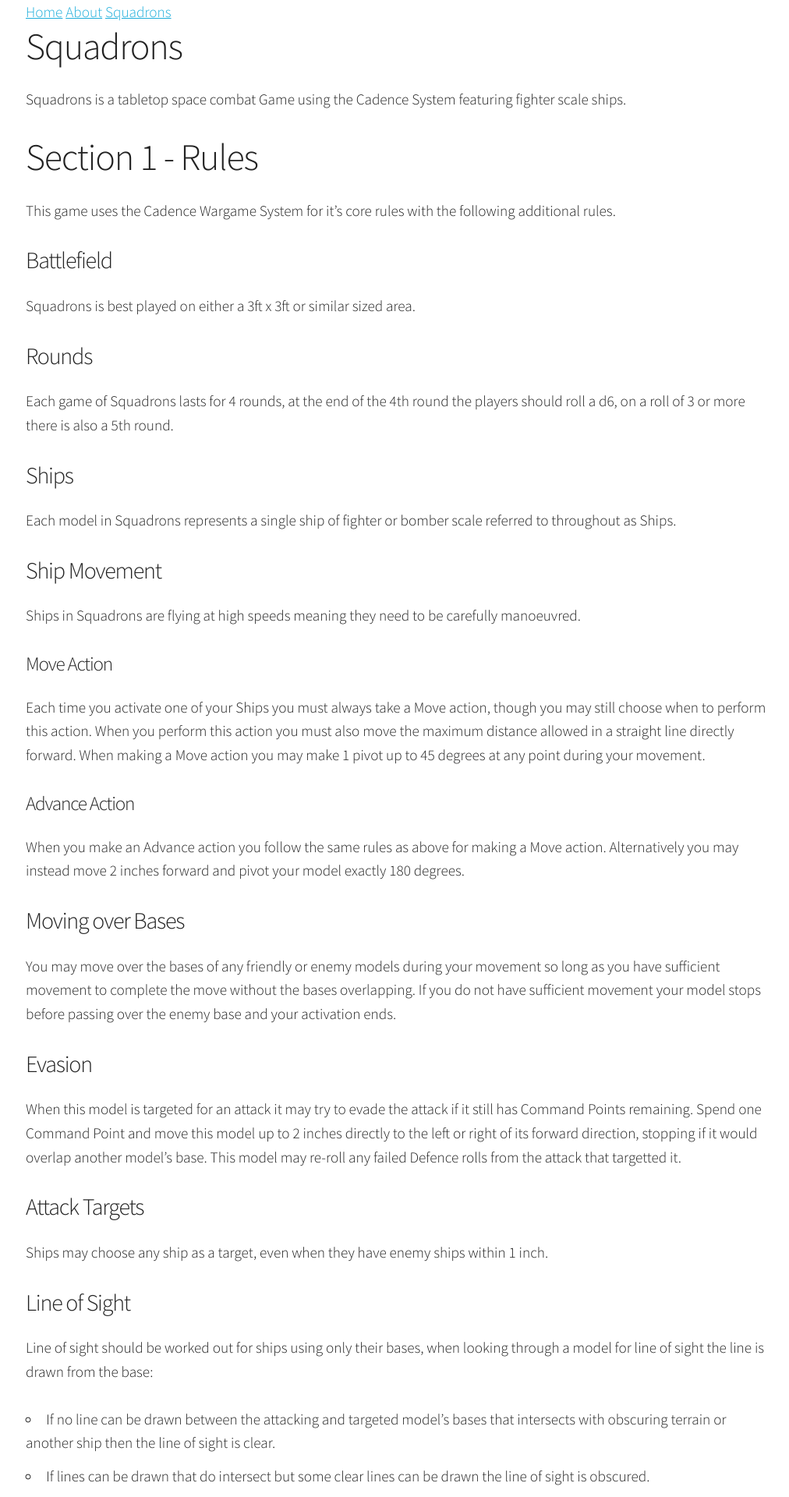
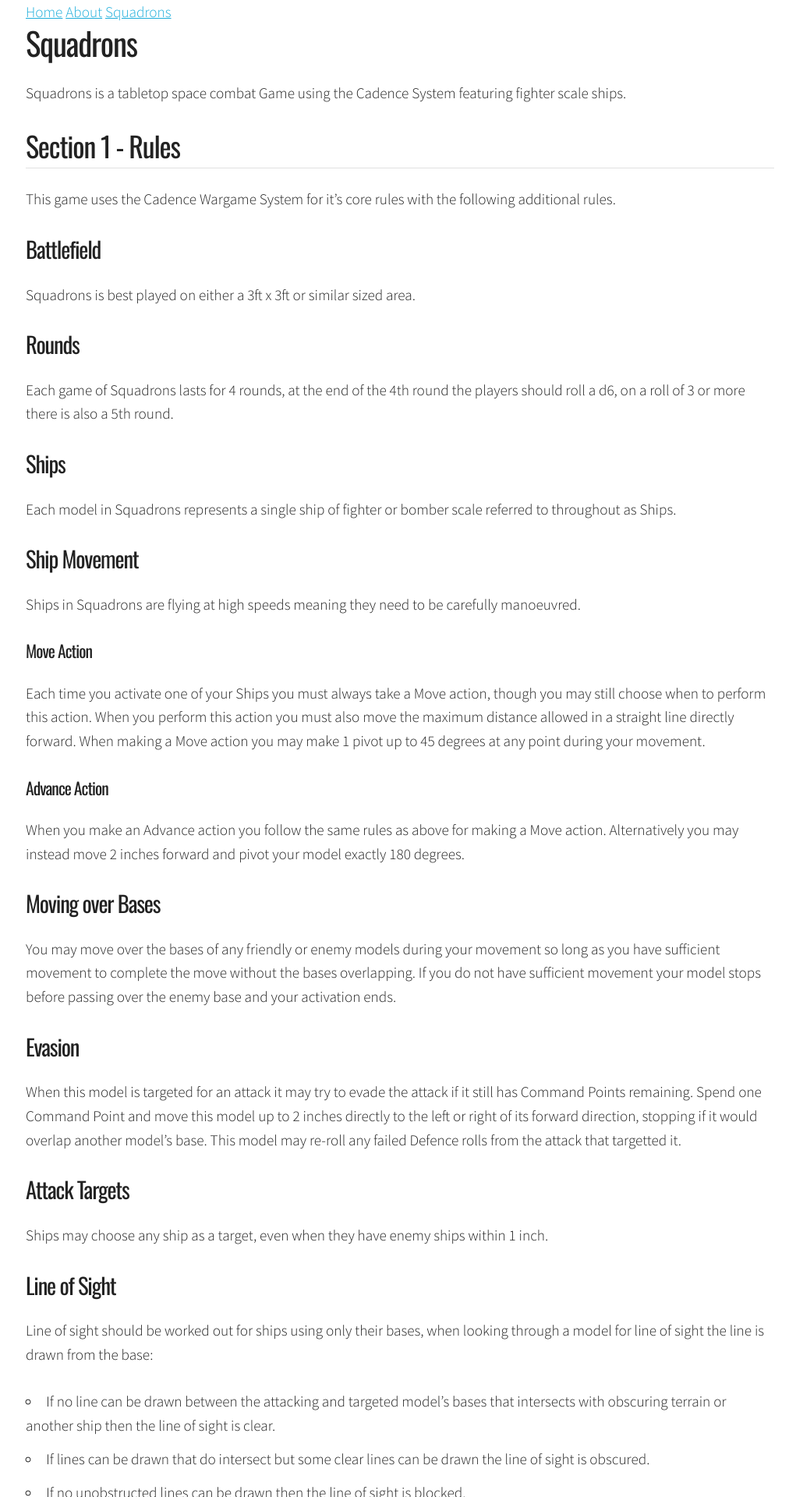
Before and after one commit to open-source-tabletop/cadence-wargame-system, a Jekyll site: the page built from squadrons.md, in a window 1280 px wide. Shown: the top 1920 px of the page at 78% size, without its empty margins (127-1139 px from the left). Built offline with Jekyll 4.4.1, drawn with Linux system fonts in a browser that asks for light colours.

```diff
--- a/_layouts/default.html
+++ b/_layouts/default.html
@@ -6,7 +6,7 @@
   <title>{{ page.title }}</title>
   <link rel="preconnect" href="https://fonts.googleapis.com">
   <link rel="preconnect" href="https://fonts.gstatic.com" crossorigin>
-  <link href="https://fonts.googleapis.com/css2?family=Source+Sans+Pro:wght@300&display=swap" rel="stylesheet">
+  <link href="https://fonts.googleapis.com/css2?family=Oswald&family=Source+Sans+Pro:wght@300&display=swap" rel="stylesheet">
   <link rel="stylesheet" href="/assets/css/styles.css">
 </head>
 
--- a/_sass/base/_typography.scss
+++ b/_sass/base/_typography.scss
@@ -5,21 +5,22 @@ h1, h2, h3, h4, h5, h6 {
   margin-top: 0;
   margin-bottom: 2rem;
   font-weight: 300;
+  font-family: $header-font-family;
 }
 
-h1 { font-size: 3.2rem; line-height: 1.2;  letter-spacing: -.1rem;  }
-h2 { font-size: 2.5rem; line-height: 1.25; letter-spacing: -.1rem;  }
-h3 { font-size: 2.0rem; line-height: 1.3;  letter-spacing: -.1rem;  }
-h4 { font-size: 2.0rem; line-height: 1.35; letter-spacing: -.08rem; }
-h5 { font-size: 1.8rem; line-height: 1.5;  letter-spacing: -.05rem; }
-h6 { font-size: 1.5rem; line-height: 1.6;  letter-spacing: 0;       }
+h1 { font-size: 3.0rem; line-height: 1.2;  letter-spacing: -.1rem; }
+h2 { font-size: 2.6rem; line-height: 1.25; letter-spacing: -.1rem; border-bottom: 1px solid $light-grey; padding-bottom: 0.5rem; }
+h3 { font-size: 2.1rem; line-height: 1.3;  letter-spacing: -.1rem; }
+h4 { font-size: 1.6rem; line-height: 1.35; letter-spacing: -.08rem; }
+h5 { font-size: 1.6rem; line-height: 1.5;  letter-spacing: -.05rem; }
+h6 { font-size: 1.5rem; line-height: 1.6;  letter-spacing: 0; }
 
 // Larger than phablet
 @media (#{$bp-larger-than-phablet}) {
-  h1 { font-size: 4.0rem; }
-  h2 { font-size: 2.5rem; }
-  h3 { font-size: 2.1rem; }
-  h4 { font-size: 2.0rem; }
+  h1 { font-size: 3.4rem; }
+  h2 { font-size: 3.0rem; border-bottom: 1px solid $light-grey; padding-bottom: 0.5rem; }
+  h3 { font-size: 2.4rem; }
+  h4 { font-size: 1.8rem; }
   h5 { font-size: 2.4rem; }
   h6 { font-size: 1.5rem; }
 }
--- a/_sass/base/_variables.scss
+++ b/_sass/base/_variables.scss
@@ -19,6 +19,7 @@ $font-color: #222 !default;
 
 // Typography
 $font-family: "Source Sans Pro", "HelveticaNeue", "Helvetica Neue", Helvetica, Arial, sans-serif !default;
+$header-font-family: 'Oswald', sans-serif;
 
 //Grid Variables
 $container-width: 960px !default;
--- a/squadrons.md
+++ b/squadrons.md
@@ -7,48 +7,47 @@ Squadrons
 
 Squadrons is a tabletop space combat Game using the Cadence System featuring fighter scale ships.
 
-Section 1 - Rules
-=================
+## Section 1 - Rules
 
 This game uses the Cadence Wargame System for it's core rules with the following additional rules.
 
-## Battlefield
+### Battlefield
 
 Squadrons is best played on either a 3ft x 3ft or similar sized area.
 
-## Rounds
+### Rounds
 
 Each game of Squadrons lasts for 4 rounds, at the end of the 4th round the players should roll a d6, on a roll of 3 or more there is also a 5th round.
 
-## Ships
+### Ships
 
 Each model in Squadrons represents a single ship of fighter or bomber scale referred to throughout as Ships.
 
-## Ship Movement
+### Ship Movement
 
 Ships in Squadrons are flying at high speeds meaning they need to be carefully manoeuvred.
 
-### Move Action
+#### Move Action
 
 Each time you activate one of your Ships you must always take a Move action, though you may still choose when to perform this action. When you perform this action you must also move the maximum distance allowed in a straight line directly forward. When making a Move action you may make 1 pivot up to 45 degrees at any point during your movement.
 
-### Advance Action
+#### Advance Action
 
 When you make an Advance action you follow the same rules as above for making a Move action. Alternatively you may instead move 2 inches forward and pivot your model exactly 180 degrees.
 
-## Moving over Bases
+### Moving over Bases
 
 You may move over the bases of any friendly or enemy models during your movement so long as you have sufficient movement to complete the move without the bases overlapping. If you do not have sufficient movement your model stops before passing over the enemy base and your activation ends.
 
-## Evasion
+### Evasion
 
 When this model is targeted for an attack it may try to evade the attack if it still has Command Points remaining. Spend one Command Point and move this model up to 2 inches directly to the left or right of its forward direction, stopping if it would overlap another model's base. This model may re-roll any failed Defence rolls from the attack that targetted it.
 
-## Attack Targets
+### Attack Targets
 
 Ships may choose any ship as a target, even when they have enemy ships within 1 inch.
 
-## Line of Sight
+### Line of Sight
 
 Line of sight should be worked out for ships using only their bases, when looking through a model for line of sight the line is drawn from the base:
 
@@ -56,37 +55,37 @@ Line of sight should be worked out for ships using only their bases, when lookin
 - If lines can be drawn that do intersect but some clear lines can be drawn the line of sight is obscured.
 - If no unobstructed lines can be drawn then the line of sight is blocked.
 
-## Terrain
+### Terrain
 
 Terrain plays a limited roll in Squadrons and is not needed for every game, however it can add some interest to have some small items such as asteroids, debris, or other such items.
 
 There are two types of terrain available in Squadrons: Obscuring and Dangerous. Models may move freely across this terrain with the following additional rules.
 
-### Obscuring
+#### Obscuring
 
 Models cannot make attacks that pass through Obscuring terrain.
 
-### Dangerous
+#### Dangerous
 
 Models that spend any part of their activation within Dangerous terrain must roll 3 d6, for each roll of a 6 the model takes 3 damage and must make a Defence roll as though it was the target of an attack.
 
-## Objectives
+### Objectives
 
 Squadrons has three types of objectives: scan, recover, and destroy.
 
-### Scan
+#### Scan
 
 Scan objectives require a ship to make a close pass of the object to secure them. A ship must move over the base of a Scan objective during it's activation before taking a secure action for the objective marker.
 
-### Recover
+#### Recover
 
 A Recover objective is secured in the same way as a Scan objective, except that the ship cannot have performed an Advance action during it's activation. A recover objective is scored at the end of the game.
 
-### Destroy
+#### Destroy
 
 A Destroy objective is treated much the same as an enemy ship, with Defence, Toughness and Hit Point attributes. Unless otherwise specified these are all 3. A Destroy objective belongs to one player and is scored for the opposite player when it is destroyed, regardless of which model destroys it.
 
-## Special Rules
+### Special Rules
 
 The following new special rules apply to units and weapons in Squadrons.
 
@@ -102,16 +101,15 @@ The following new special rules apply to units and weapons in Squadrons.
 | Forward | This weapon can only target enemy models that lie within the front arc of the model. |
 | Target Lock | Roll a d6 before making any attack rolls, on a 3+ this weapon can be used, on a 1 or 2 you may choose a different weapon for your attack. If you cannot make an attack with any other weapon you may not make an attack but still count as having taken an attack action. |
 
-Section 2 - Army Lists
-======================
+## Section 2 - Army Lists
 
-## Building an Army
+### Building an Army
 
 Players should select units from either the Imperial Ships or Rebel Ships lists. Players may also add upgrades to their ships from the list, no more than half of your ships may be given upgrades and each ship may only have one upgrade.
 
 Games are best played at 100, 150, and 200 point limits depending on the size of game you wish to play.
 
-## Imperial Ships
+### Imperial Ships
 
 | Ship Type            | Cmd | Mov | Skl | Def | Tgh | HP  | Weapons                                  | Special Rules     | Points |
 | :------------------- | :-: | :-: | :-: | :-: | :-: | :-: | :--------------------------------------- | :---------------- | :----: |
@@ -120,7 +118,7 @@ Games are best played at 100, 150, and 200 point limits depending on the size of
 | Imperial Bomber      |  4  |  5  |  4  |  4  |  3  |  4  | Laser Cannons, Heavy Concussion Missiles |                   | 12     |
 | Imperial Silencer    |  5  |  7  |  3  |  4  |  3  |  5  | Heavy Laser Cannons, Concussion Missiles | Agile, Shield (2) | 32     |
 
-## Rebel Ships
+### Rebel Ships
 
 | Ship Type            | Cmd | Mov | Skl | Def | Tgh | HP  | Weapons                                        | Special Rules                      | Points |
 | :------------------- | :-: | :-: | :-: | :-: | :-: | :-: | :--------------------------------------------- | :--------------------------------- | :----: |
@@ -145,10 +147,9 @@ Games are best played at 100, 150, and 200 point limits depending on the size of
 | Countermeasures | Once per game this model may evade an attack without spending a Command Point. | 3 |
 | Advanced Targeting | This model gets a +1 to attack rolls for Fixed weapons. | 7 |
 
-Section 3 - Missions
-====================
+## Section 3 - Missions
 
-## Targets and Kills
+### Targets and Kills
 
 In addition to scoring Victory Points by securing objective markers you also score Victory Points by eliminating enemy ships. Missions may identify specific ships that are worth additional Victory Points for destroying. You also score Victory Points for the following:
 
@@ -156,13 +157,13 @@ In addition to scoring Victory Points by securing objective markers you also sco
 - 1VP for destroying more than half of the enemy ships.
 - 1VP for sestroying all enemy ships.
 
-## Mission 1 - Scan the Debris
+### Mission 1 - Scan the Debris
 
-### Battlefield
+#### Battlefield
 
 The players will both take opposing table edges, if playing on a rectangular table this should be the shorter table edges, they may place 2 Entry Points anywhere on their table edge.
 
-### Objectives
+#### Objectives
 
 **Primary Objectives**: Place 4 Scan Objectives on the table each 9 inches from the centre towards each of the corners. Each Scan Objective is worth 2 Victory Points if scored on the first or second round, after which they are worth 1 Victory Point.
 
@@ -170,29 +171,29 @@ The players will both take opposing table edges, if playing on a rectangular tab
 
 **Targets**: Each player should nominate one enemy ship before the game begins, they score 2 Victory Points if they destroy that ship before the end of Round 2, or 1 Victory Point in any subsequent turn.
 
-## Mission 2 - Target Acquired
+### Mission 2 - Target Acquired
 
-### Attacker and Defender
+#### Attacker and Defender
 
 One player is considered the attacker and the other the defender, players can agree or roll-off to determine this.
 
-### Battlefield
+#### Battlefield
 
 The players will both take opposing table edges, if playing on a rectangular table this should be the longer table edges. The player that is the attacker must place one Entry Point in the centre of their table edge. The player that is the defender places two entry points at each end of their table edge.
 
-### Objectives
+#### Objectives
 
 **Primary Objectives**: The defender places two Destroy objectives near their table edge. They must be 6 inches directly in front of their table edge and at least 6 inches from any other table edge or from each other. At the end of the 3rd round any destroyed Primary Objective is worth 3 Victory Points to the attacker and any surviving Primary Objective is worth 3 Victory Points to the defender.
 
 **Targets**: The defender should nominate one of the attackers ships before the game begins, they score 2 Victory Points if they destroy that ship before the end of Round 2, or 1 Victory Point in any subsequent turn.
 
-## Mission 3 - Crossed Paths
+### Mission 3 - Crossed Paths
 
-### Battlefield
+#### Battlefield
 
 Players take diagonally opposite corners and place an entry marker on it.
 
-### Objectives
+#### Objectives
 
 **Primary Objective**: Place one Scan Objective in the centre of the table and 4 more 9 inches away towards each of the corners of the table. Each Scan Objective is worth 1 Victory Point.
 
```
Also changed, not shown: other parts of squadrons.md (+4 -0 lines), 6 other files.
